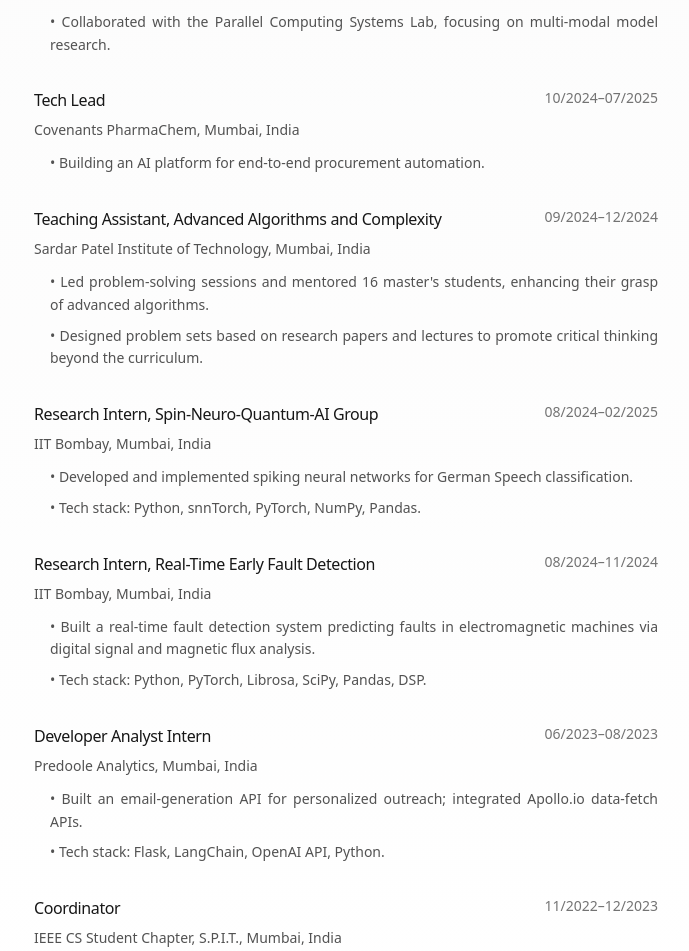
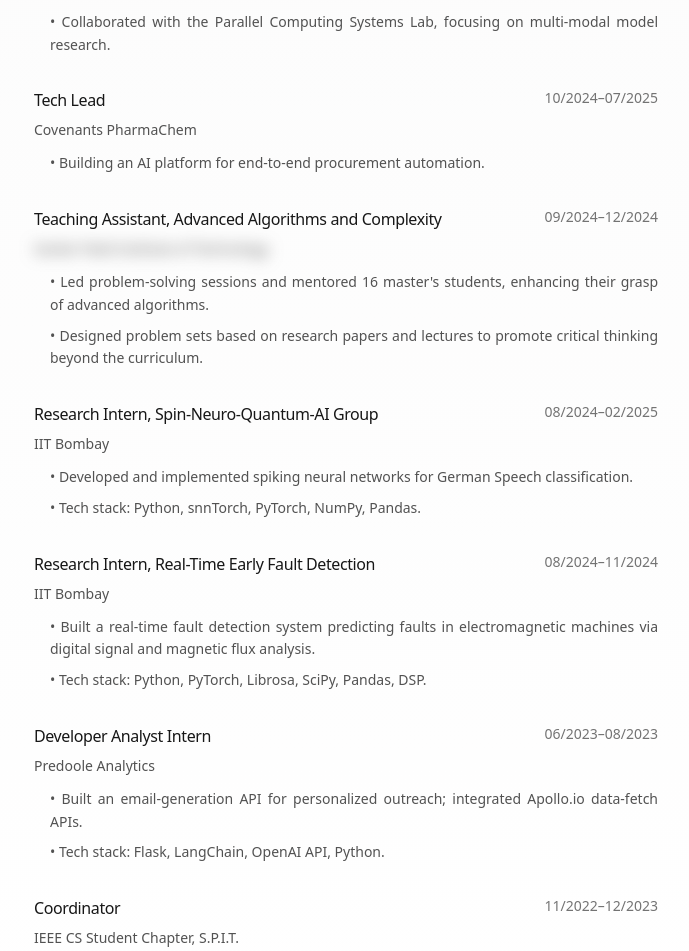
Before and after one commit to stochi0/personal-page, a Next.js app: page /work in a window 1280 px wide. Shown: the part 961-1912 px from the top of the page, without its empty margins (294-983 px from the left). Built offline with nearby package versions, Linux system fonts and the light colour scheme.

Commit message:
update work

```diff
--- a/src/app/work/page.tsx
+++ b/src/app/work/page.tsx
@@ -103,7 +103,7 @@
                 </h3>
                 <span className="text-sm text-neutral-500 dark:text-neutral-400">10/2024–07/2025</span>
               </div>
-              <p className="text-sm text-neutral-600 dark:text-neutral-400 mb-3">Covenants PharmaChem, Mumbai, India</p>
+              <p className="text-sm text-neutral-600 dark:text-neutral-400 mb-3">Covenants PharmaChem</p>
               <ul className="text-sm text-neutral-600 dark:text-neutral-400 leading-relaxed space-y-2 pl-4">
                 <li>• Building an AI platform for end-to-end procurement automation.</li>
               </ul>
@@ -116,7 +116,9 @@
                 </h3>
                 <span className="text-sm text-neutral-500 dark:text-neutral-400">09/2024–12/2024</span>
               </div>
-              <p className="text-sm text-neutral-600 dark:text-neutral-400 mb-3">Sardar Patel Institute of Technology, Mumbai, India</p>
+              <p className="text-sm text-neutral-600 dark:text-neutral-400 mb-3">
+                <span className="blur-sm select-none">Sardar Patel Institute of Technology</span>
+              </p>
               <ul className="text-sm text-neutral-600 dark:text-neutral-400 leading-relaxed space-y-2 pl-4">
                 <li>• Led problem-solving sessions and mentored 16 master&apos;s students, enhancing their grasp of advanced algorithms.</li>
                 <li>• Designed problem sets based on research papers and lectures to promote critical thinking beyond the curriculum.</li>
@@ -130,7 +132,7 @@
                 </h3>
                 <span className="text-sm text-neutral-500 dark:text-neutral-400">08/2024–02/2025</span>
               </div>
-              <p className="text-sm text-neutral-600 dark:text-neutral-400 mb-3">IIT Bombay, Mumbai, India</p>
+              <p className="text-sm text-neutral-600 dark:text-neutral-400 mb-3">IIT Bombay</p>
               <ul className="text-sm text-neutral-600 dark:text-neutral-400 leading-relaxed space-y-2 pl-4">
                 <li>• Developed and implemented spiking neural networks for German Speech classification.</li>
                 <li>• Tech stack: Python, snnTorch, PyTorch, NumPy, Pandas.</li>
@@ -144,7 +146,7 @@
                 </h3>
                 <span className="text-sm text-neutral-500 dark:text-neutral-400">08/2024–11/2024</span>
               </div>
-              <p className="text-sm text-neutral-600 dark:text-neutral-400 mb-3">IIT Bombay, Mumbai, India</p>
+              <p className="text-sm text-neutral-600 dark:text-neutral-400 mb-3">IIT Bombay</p>
               <ul className="text-sm text-neutral-600 dark:text-neutral-400 leading-relaxed space-y-2 pl-4">
                 <li>• Built a real-time fault detection system predicting faults in electromagnetic machines via digital signal and magnetic flux analysis.</li>
                 <li>• Tech stack: Python, PyTorch, Librosa, SciPy, Pandas, DSP.</li>
@@ -158,7 +160,7 @@
                 </h3>
                 <span className="text-sm text-neutral-500 dark:text-neutral-400">06/2023–08/2023</span>
               </div>
-              <p className="text-sm text-neutral-600 dark:text-neutral-400 mb-3">Predoole Analytics, Mumbai, India</p>
+              <p className="text-sm text-neutral-600 dark:text-neutral-400 mb-3">Predoole Analytics</p>
               <ul className="text-sm text-neutral-600 dark:text-neutral-400 leading-relaxed space-y-2 pl-4">
                 <li>• Built an email-generation API for personalized outreach; integrated Apollo.io data-fetch APIs.</li>
                 <li>• Tech stack: Flask, LangChain, OpenAI API, Python.</li>
@@ -172,7 +174,7 @@
                 </h3>
                 <span className="text-sm text-neutral-500 dark:text-neutral-400">11/2022–12/2023</span>
               </div>
-              <p className="text-sm text-neutral-600 dark:text-neutral-400 mb-3">IEEE CS Student Chapter, S.P.I.T., Mumbai, India</p>
+              <p className="text-sm text-neutral-600 dark:text-neutral-400 mb-3">IEEE CS Student Chapter, S.P.I.T.</p>
               <ul className="text-sm text-neutral-600 dark:text-neutral-400 leading-relaxed space-y-2 pl-4">
                 <li>• Coordinated events, meetings, conferences, hackathons, and competitions to ensure smooth operations.</li>
               </ul>
```
